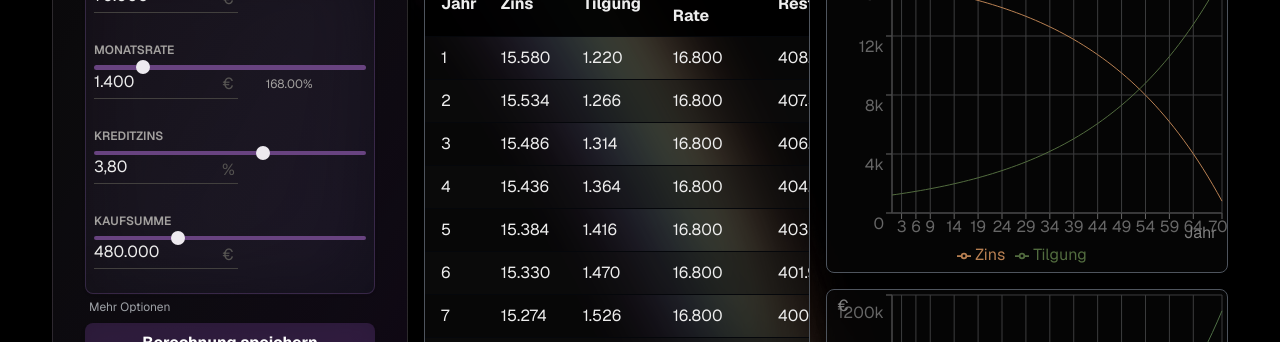
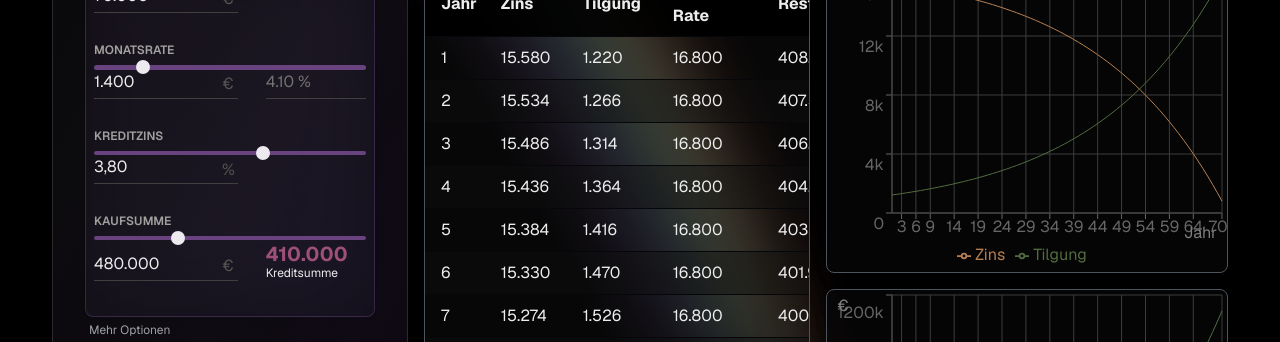
Before and after one commit to Davidcode2/immoly, a Next.js app: page / in a window 1280 px wide. Shown: the part 289-631 px from the top of the page. Built offline with nearby package versions, Linux system fonts and the light colour scheme; no server answers; the database is empty.

Commit message:
Show kreditsumme

```diff
--- a/src/app/components/baseDataForm/finanzierungsForm.tsx
+++ b/src/app/components/baseDataForm/finanzierungsForm.tsx
@@ -20,6 +20,13 @@ export default function FinanzierungsForm({
   const [monthlyRate, setMonthlyRate] = useState<number | string>("");
 
   const [showExtended, setShowExtended] = useState<boolean>(false);
+
+  const monthlyRateInPercent = () => {
+    const kreditSumme = Number(principalValue) - Number(downPayment);
+    const yearlyRate = Number(monthlyRate) * 12;
+    const monthlyRateInPercent = (100 / kreditSumme) * yearlyRate;
+    return monthlyRateInPercent.toFixed(2) + " %";
+  };
 
   const handleInputChange = (e: React.ChangeEvent<HTMLInputElement>) => {
     const { name, value } = e.target;
@@ -84,7 +91,7 @@ export default function FinanzierungsForm({
   return (
     <Form action={storeInDb} className="mx-auto">
       <div className="rounded-lg border border-purple-500/30 bg-gradient-to-tl from-sky-900/10 to-purple-800/10 p-2 shadow backdrop-blur-2xl">
-        <div className="grid gap-2 md:gap-6 mb-4">
+        <div className="mb-4 grid gap-2 md:gap-6">
           {/* Eigenkapital */}
           <SliderInput
             min={0}
@@ -105,7 +112,11 @@ export default function FinanzierungsForm({
             label={"Monatsrate"}
             htmlFor={"monthlyRate"}
             handleChange={handleInputChange}
-          />
+          >
+            <div className="w-36 border-b border-stone-700 bg-transparent pb-1 text-xl text-neutral-500 transition-colors duration-200 focus:border-slate-500 focus:outline-none md:text-base">
+              {monthlyRateInPercent()}
+            </div>
+          </SliderInput>
           <SliderInput
             min={0.1}
             max={6}
@@ -125,7 +136,16 @@ export default function FinanzierungsForm({
             label={"Kaufsumme"}
             htmlFor={"creditSum"}
             handleChange={handleInputChange}
-          />
+          >
+            <div>
+              <div className="text-xl text-pink-500 font-bold">
+                {(Number(principalValue) - Number(downPayment)).toLocaleString(
+                  "de",
+                )}
+              </div>
+              <span className="relative -top-2 text-xs">Kreditsumme</span>
+            </div>
+          </SliderInput>
         </div>
       </div>
       <button
@@ -133,9 +153,11 @@ export default function FinanzierungsForm({
         type="button"
         onClick={() => setShowExtended(!showExtended)}
       >
-      { showExtended ? "Weniger Optionen" : "Mehr Optionen" }
+        {showExtended ? "Weniger Optionen" : "Mehr Optionen"}
       </button>
-      <div className={`${showExtended ? "block" : "hidden" } rounded-lg border border-purple-500/30 bg-gradient-to-tl from-sky-900/10 to-purple-800/10 p-2 shadow backdrop-blur-2xl mb-2`}>
+      <div
+        className={`${showExtended ? "block" : "hidden"} mb-2 rounded-lg border border-purple-500/30 bg-gradient-to-tl from-sky-900/10 to-purple-800/10 p-2 shadow backdrop-blur-2xl`}
+      >
         <OptionalParameters
           cashRoi={cashRoi}
           handleInputChange={handleInputChange}
--- a/src/app/components/slider/sliderInput.tsx
+++ b/src/app/components/slider/sliderInput.tsx
@@ -11,6 +11,7 @@ type SliderInputProps = {
   htmlFor: string;
   sign?: string;
   handleChange: (e: React.ChangeEvent<HTMLInputElement>) => void;
+  children?: React.ReactNode;
 };
 
 const SliderInput: React.FC<SliderInputProps> = ({
@@ -23,13 +24,8 @@ const SliderInput: React.FC<SliderInputProps> = ({
   htmlFor,
   sign = "€",
   handleChange,
+  children
 }) => {
-  const monthlyRateInPercent = () => {
-    if (inputName !== "monthly_rate") return "";
-    const monthlyRate = (value / 100) * 12;
-    return monthlyRate.toFixed(2) + "%";
-  };
-
   return (
     <div>
       <label
@@ -57,11 +53,7 @@ const SliderInput: React.FC<SliderInputProps> = ({
           <div className="relative -left-6 text-stone-600">
             {inputName === "interest_rate" ? "%" : sign}
           </div>
-          {inputName === "monthly_rate" && (
-            <div className="text-xs text-stone-400">
-              {monthlyRateInPercent()}
-            </div>
-          )}
+          { children }
         </div>
       </div>
     </div>
```
